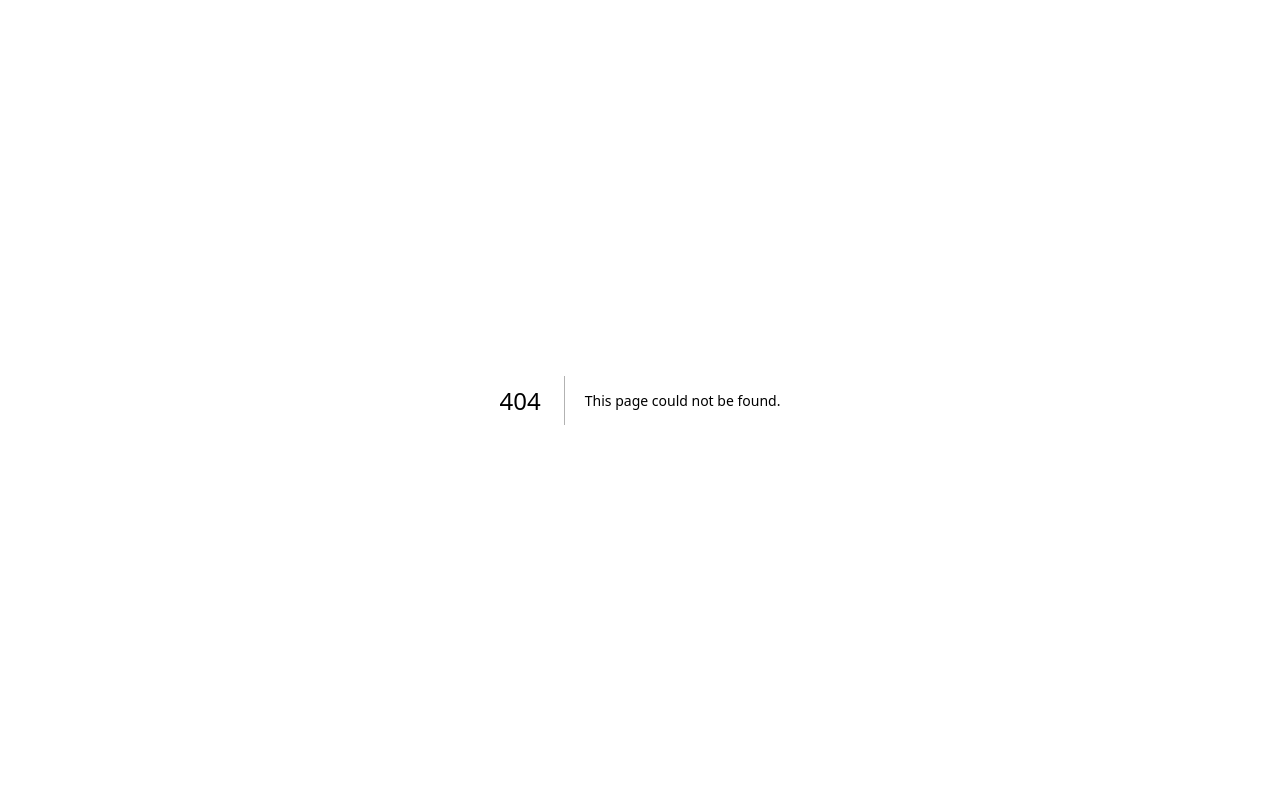
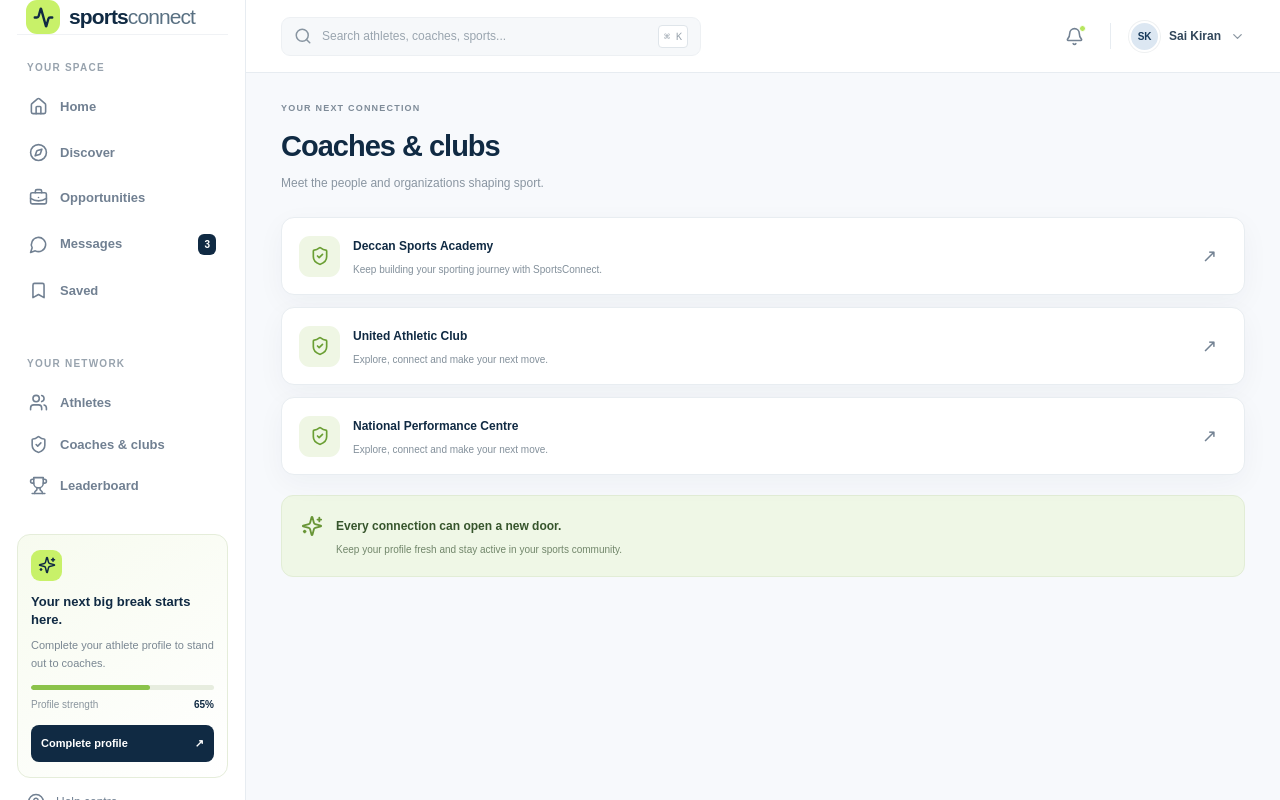
Before and after one commit to addulasaikiran-ops/Sportsconnet, a Next.js app: page /coaches-clubs in a window 1280 px wide. Before the commit this address had no page. Built offline with nearby package versions, Linux system fonts and the light colour scheme.

Commit message:
Create Coaches and Clubs route

```diff
--- /dev/null
+++ b/app/coaches-clubs/page.tsx
@@ -0,0 +1,5 @@
+import SportsConnectShell from "@/components/sportsconnect-shell";
+
+export default function ScreenPage() {
+  return <SportsConnectShell initialScreen="Coaches & clubs" />;
+}
```
